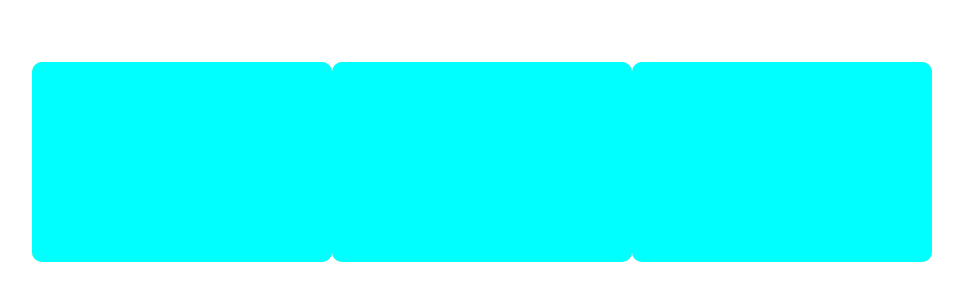
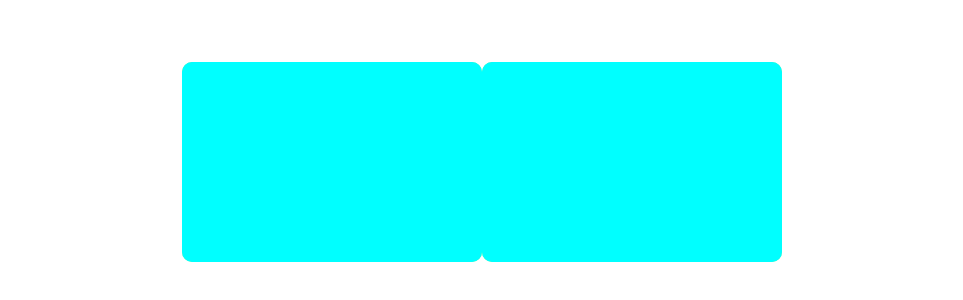
Before and after one commit to kodirov8788/hover-card, a plain HTML site: page index.html in a window 1280 px wide. Shown: the part 238-538 px from the top of the page, without its empty margins (158-1121 px from the left). Drawn offline with Linux system fonts and the light colour scheme.

Commit message:
jdskajdlkjaklds

```diff
--- a/index.html
+++ b/index.html
@@ -39,19 +39,6 @@
       </div>
 
    </div>
-   <div class="container">
-
-      <div class="icons">
-         <i class="fa-solid fa-heart"></i>
-         <i class="fa-solid fa-share-nodes"></i>
-         <i class="fa-solid fa-trash-can"></i>
-      </div>
-      <div class="front">
-      </div>
-      <div class="back">
-      </div>
-
-   </div>
 
 </body>
 
--- a/style.css
+++ b/style.css
@@ -80,5 +80,5 @@ body {
 }
 
 .container:hover .fa-share-nodes {
-   transform: translateX(-50px)translateY(-50px);
+   transform: translateX(-50px) translateY(-50px);
 }
```
